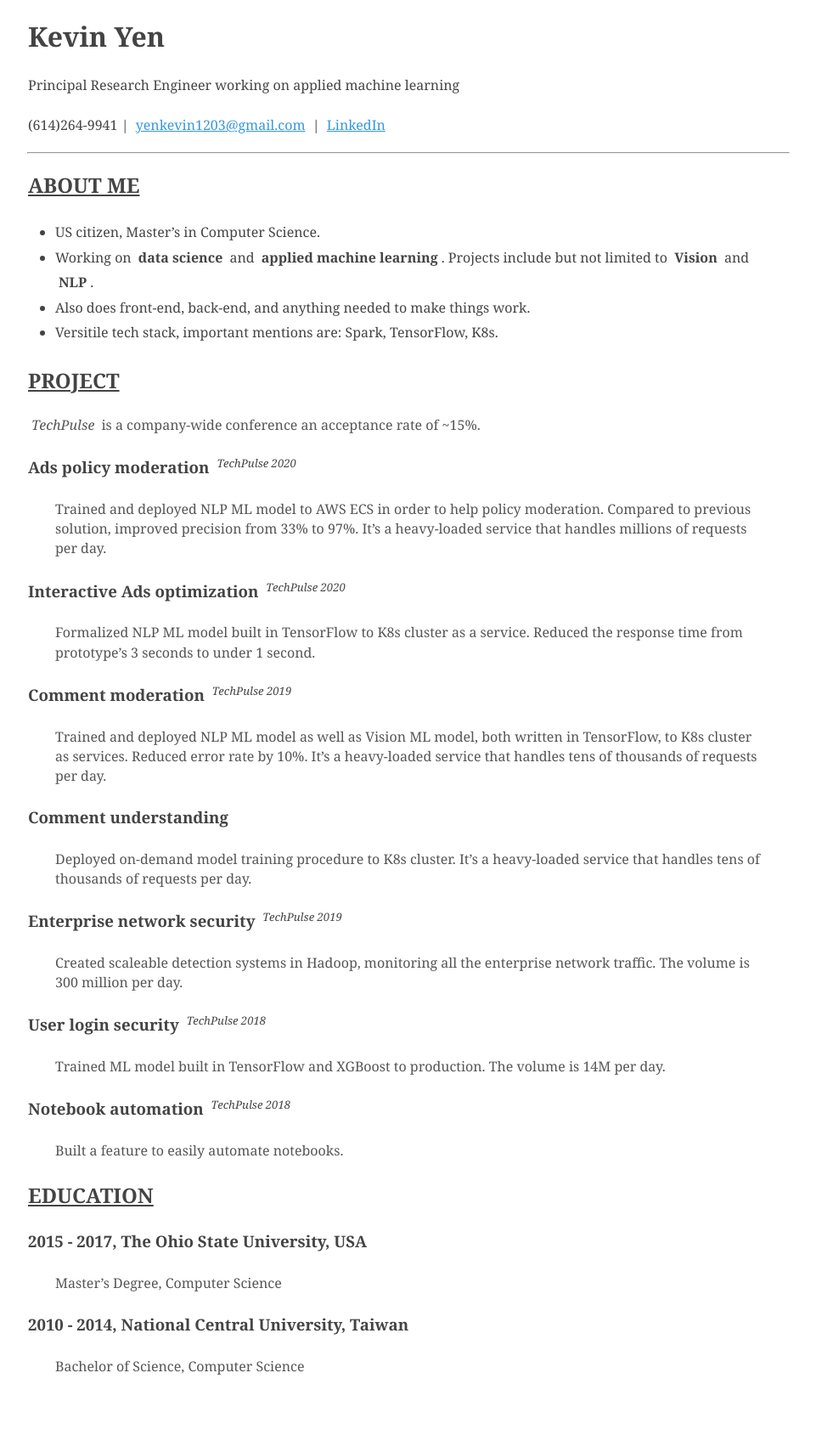
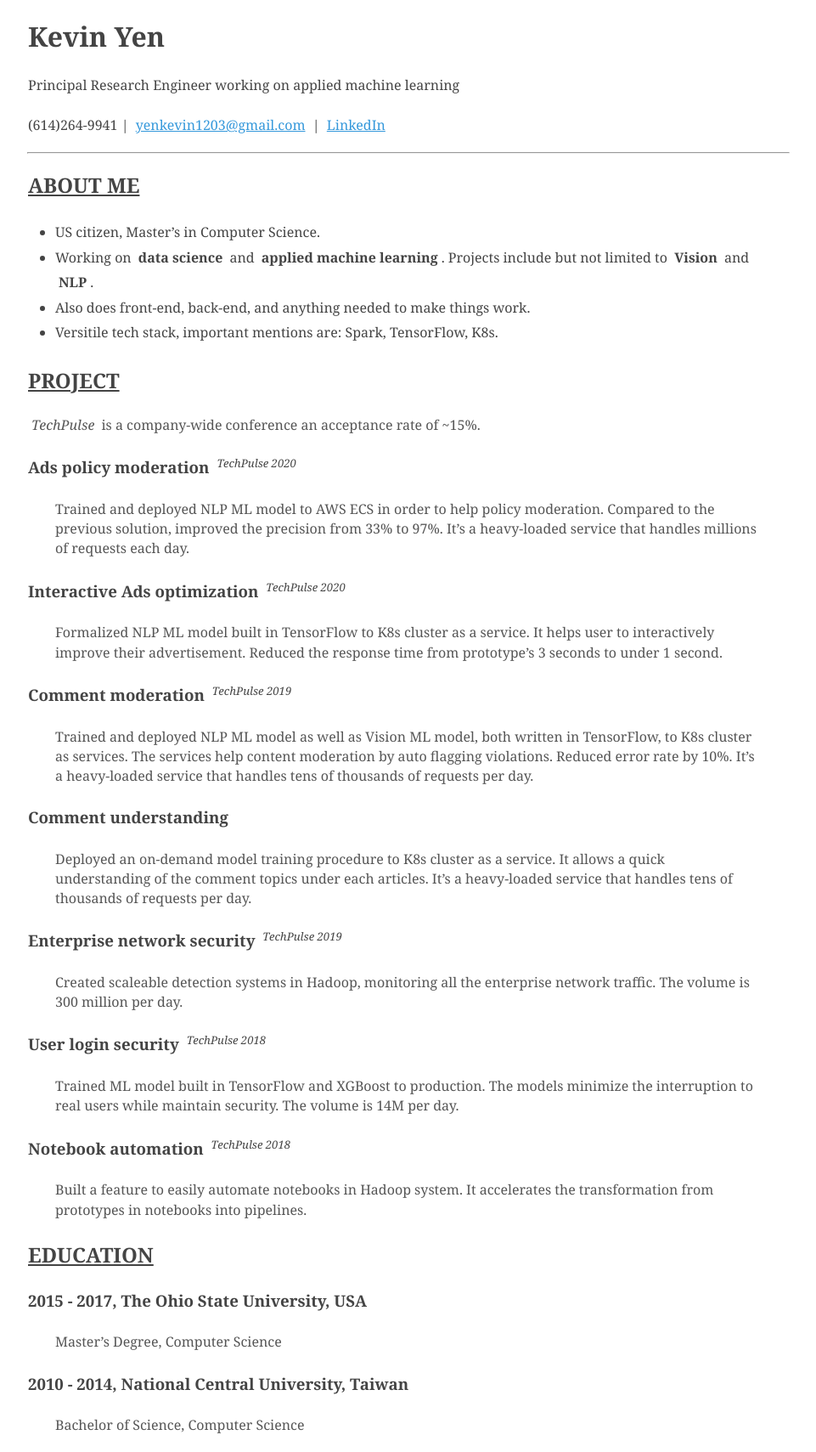
Before and after one commit to NivekNey/NivekNey.github.io, a Jekyll site: the page built from index.md, in a window 1280 px wide. Shown: the whole page at 85% size, without its empty margins (159-1120 px from the left). Built offline with Jekyll 4.4.1, drawn with Linux system fonts in a browser that asks for light colours; before the commit the page ends 1640 px from its top, so only the background shows below that.

Commit message:
Update index.md

```diff
--- a/index.md
+++ b/index.md
@@ -28,19 +28,19 @@ _TechPulse_ is a company-wide conference an acceptance rate of ~15%.
 
 ### Ads policy moderation <sup>TechPulse 2020</sup>
 
-> Trained and deployed NLP ML model to AWS ECS in order to help policy moderation. Compared to previous solution, improved precision from 33% to 97%. It's a heavy-loaded service that handles millions of requests per day.
+> Trained and deployed NLP ML model to AWS ECS in order to help policy moderation. Compared to the previous solution, improved the precision from 33% to 97%. It's a heavy-loaded service that handles millions of requests each day.
 
 ### Interactive Ads optimization <sup>TechPulse 2020</sup>
 
-> Formalized NLP ML model built in TensorFlow to K8s cluster as a service. Reduced the response time from prototype's 3 seconds to under 1 second.
+> Formalized NLP ML model built in TensorFlow to K8s cluster as a service. It helps user to interactively improve their advertisement. Reduced the response time from prototype's 3 seconds to under 1 second.
 
 ### Comment moderation <sup>TechPulse 2019</sup>
 
-> Trained and deployed NLP ML model as well as Vision ML model, both written in TensorFlow, to K8s cluster as services. Reduced error rate by 10%. It's a heavy-loaded service that handles tens of thousands of requests per day.
+> Trained and deployed NLP ML model as well as Vision ML model, both written in TensorFlow, to K8s cluster as services. The services help content moderation by auto flagging violations. Reduced error rate by 10%. It's a heavy-loaded service that handles tens of thousands of requests per day.
 
 ### Comment understanding
 
-> Deployed on-demand model training procedure to K8s cluster. It's a heavy-loaded service that handles tens of thousands of requests per day.
+> Deployed an on-demand model training procedure to K8s cluster as a service. It allows a quick understanding of the comment topics under each articles. It's a heavy-loaded service that handles tens of thousands of requests per day.
 
 ### Enterprise network security <sup>TechPulse 2019</sup>
 
@@ -48,11 +48,11 @@ _TechPulse_ is a company-wide conference an acceptance rate of ~15%.
 
 ### User login security <sup>TechPulse 2018</sup>
 
-> Trained ML model built in TensorFlow and XGBoost to production. The volume is 14M per day.
+> Trained ML model built in TensorFlow and XGBoost to production. The models minimize the interruption to real users while maintain security. The volume is 14M per day.
 
 ### Notebook automation <sup>TechPulse 2018</sup>
 
-> Built a feature to easily automate notebooks.
+> Built a feature to easily automate notebooks in Hadoop system. It accelerates the transformation from prototypes in notebooks into pipelines.
 
 ## Education
 
```
